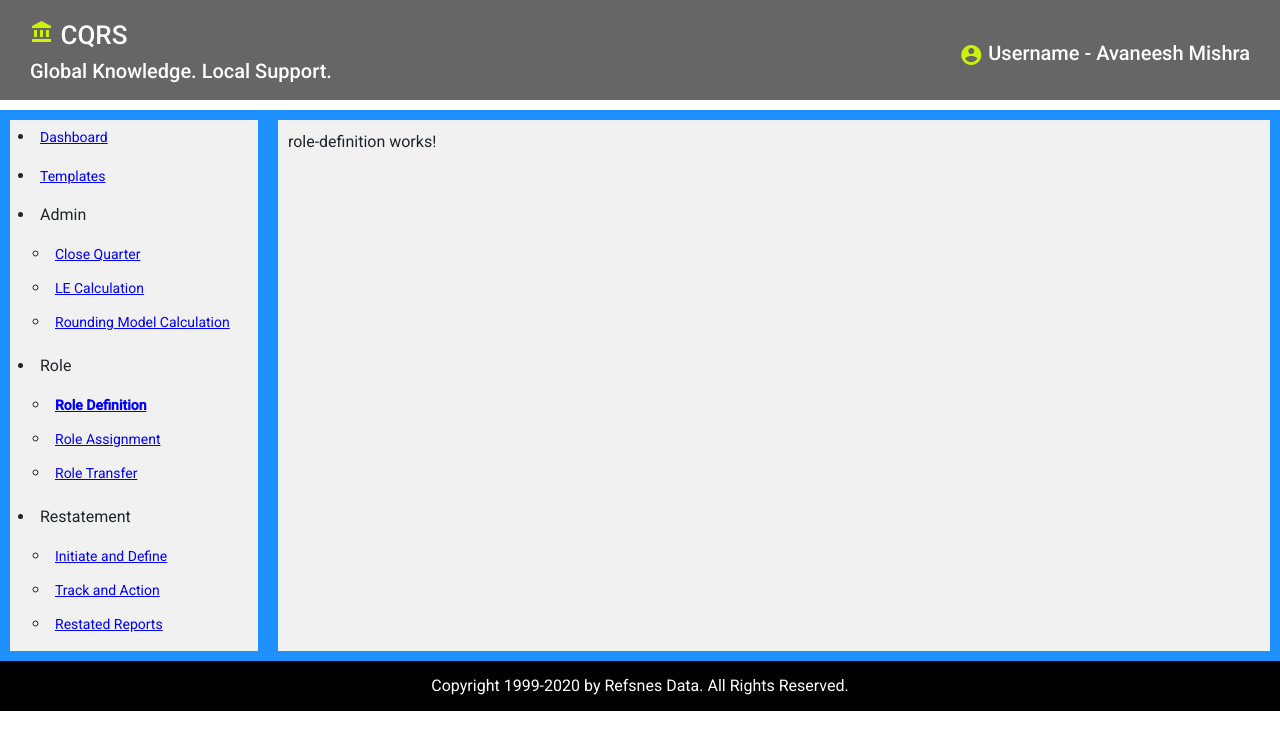
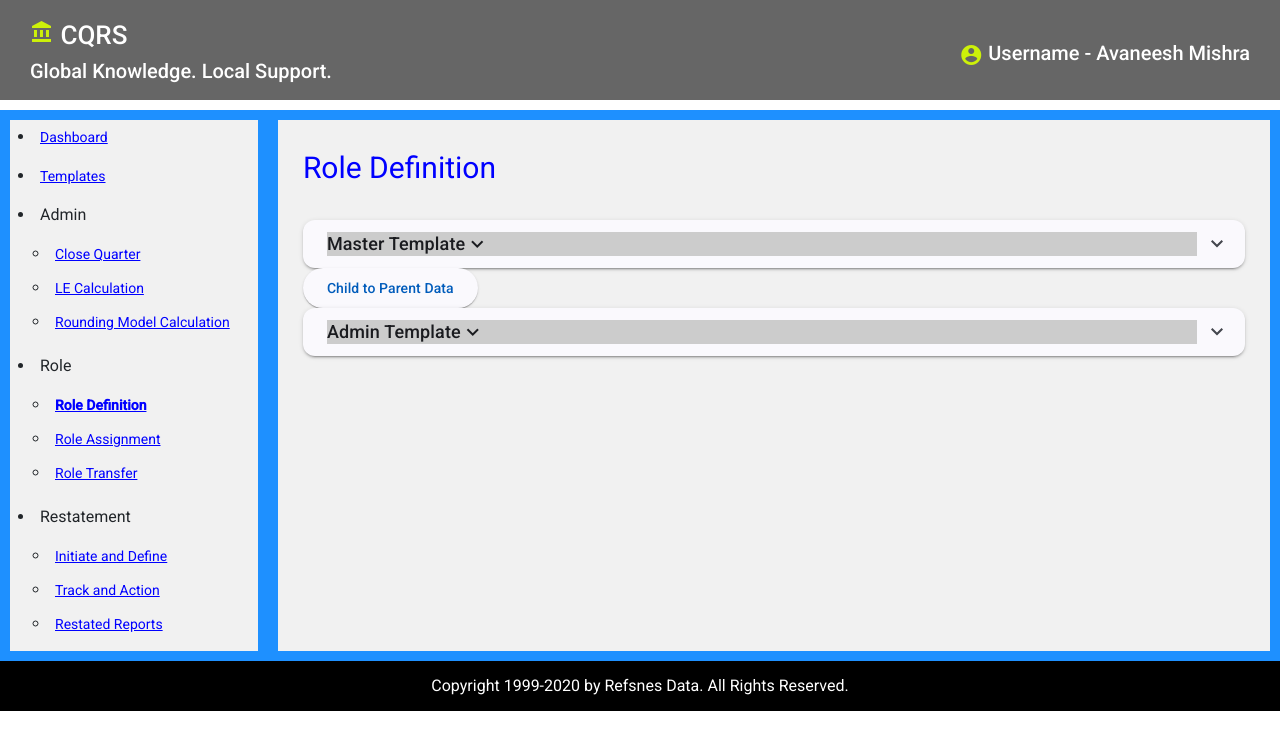
Before and after one commit to Avaneesh3772/Angular19App, an Angular app: page /role/role-definition in a window 1280 px wide. Shown: the top 750 px of the page. Built offline with nearby package versions, Linux system fonts and the light colour scheme.

Commit message:
Angular 19 UI code changes

```diff
--- a/src/app/role/monthly/monthly.component.html
+++ b/src/app/role/monthly/monthly.component.html
@@ -1 +1,39 @@
-<p>monthly works!</p>
+<mat-accordion>
+  <mat-expansion-panel>
+    <mat-expansion-panel-header>
+      <mat-panel-title class="accordion-header">
+        {{ templateName }}
+        <mat-icon>keyboard_arrow_down</mat-icon>
+      </mat-panel-title>
+    </mat-expansion-panel-header>
+
+    @for (item of monthlyTemplateList(); track item.user) {
+      <mat-card class="item-card">
+        <mat-card-content>
+          <div class="info-row">
+            <span class="label">Username —</span>
+            <span class="value">{{ item.user }}</span>
+          </div>
+          <div class="info-row">
+            <span class="label">Month & Year —</span>
+            <span class="value">{{ item.month | monthName }} {{ item.year }}</span>
+          </div>
+          <div class="info-row">
+            <span class="label">Status —</span>
+            <span class="circle-icon" [style.background-color]="checkStatus(item.status)"></span>
+            <span class="value">{{ item.status }}</span>
+          </div>
+          <div class="info-row">
+            <span class="label">Date & Time —</span>
+            <span class="value">{{ dateConvert(item.lastActionDate) }}</span>
+          </div>
+          <div class="info-row">
+            <span class="label">Comments —</span>
+            <span class="value">{{ item.comments }}</span>
+          </div>
+        </mat-card-content>
+      </mat-card>
+    }
+
+  </mat-expansion-panel>
+</mat-accordion>
--- a/src/app/role/monthly/monthly.component.ts
+++ b/src/app/role/monthly/monthly.component.ts
@@ -1,11 +1,35 @@
-import { Component } from '@angular/core';
+import { Component, OnInit, inject, input } from '@angular/core';
+import { ANGULAR_MATERIAL_MODULES } from '../../shared/angular-material';
+import { MonthNamePipe } from '../../shared/pipes/month-name.pipe';
+import { AppCommonService } from '../../shared/services/app-common.service';
+import { DateUtils } from '../../shared/utilities/app.utilities';
+import { TemplateList } from '../role.models';
 
 @Component({
   selector: 'app-monthly',
-  imports: [],
+  standalone: true,
+  imports: [...ANGULAR_MATERIAL_MODULES, MonthNamePipe],
   templateUrl: './monthly.component.html',
   styleUrl: './monthly.component.scss'
 })
-export class MonthlyComponent {
+export class MonthlyComponent implements OnInit {
 
+  // Angular 19 signal-based input — replaces @Input() decorator
+  monthlyTemplateList = input<TemplateList[]>([]);
+
+  private appCommonService = inject(AppCommonService);
+
+  public templateName: string = '';
+
+  ngOnInit(): void {
+    this.templateName = this.monthlyTemplateList()[0]?.template ?? '';
+  }
+
+  checkStatus(status: string): string {
+    return this.appCommonService.getColorForStatus(status);
+  }
+
+  dateConvert(date: string): string {
+    return DateUtils.getUTCFormatTime(date);
+  }
 }
--- a/src/app/role/quarterly/quarterly.component.html
+++ b/src/app/role/quarterly/quarterly.component.html
@@ -1 +1,45 @@
-<p>quarterly works!</p>
+<div class="child-to-parent-section">
+  <button mat-raised-button color="accent" (click)="child2ParentMethod()">
+    Child to Parent Data
+  </button>
+</div>
+
+<mat-accordion>
+  <mat-expansion-panel>
+    <mat-expansion-panel-header>
+      <mat-panel-title class="accordion-header">
+        {{ templateName }}
+        <mat-icon>keyboard_arrow_down</mat-icon>
+      </mat-panel-title>
+    </mat-expansion-panel-header>
+
+    @for (item of quartelyTemplateList(); track item.user) {
+      <mat-card class="item-card">
+        <mat-card-content>
+          <div class="info-row">
+            <span class="label">Username —</span>
+            <span class="value">{{ item.user }}</span>
+          </div>
+          <div class="info-row">
+            <span class="label">Month & Year —</span>
+            <span class="value">{{ item.month | monthName }} {{ item.year }}</span>
+          </div>
+          <div class="info-row">
+            <span class="label">Status —</span>
+            <span class="circle-icon" [style.background-color]="checkStatus(item.status)"></span>
+            <span class="value">{{ item.status }}</span>
+          </div>
+          <div class="info-row">
+            <span class="label">Date & Time —</span>
+            <span class="value">{{ dateConvert(item.lastActionDate) }}</span>
+          </div>
+          <div class="info-row">
+            <span class="label">Comments —</span>
+            <span class="value">{{ item.comments }}</span>
+          </div>
+        </mat-card-content>
+      </mat-card>
+    }
+
+  </mat-expansion-panel>
+</mat-accordion>
--- a/src/app/role/quarterly/quarterly.component.ts
+++ b/src/app/role/quarterly/quarterly.component.ts
@@ -1,11 +1,51 @@
-import { Component } from '@angular/core';
+import { Component, OnInit, inject, input, output } from '@angular/core';
+import { ANGULAR_MATERIAL_MODULES } from '../../shared/angular-material';
+import { MonthNamePipe } from '../../shared/pipes/month-name.pipe';
+import { AppCommonService } from '../../shared/services/app-common.service';
+import { DateUtils } from '../../shared/utilities/app.utilities';
+import { TemplateList } from '../role.models';
+
+export interface Child2ParentData {
+  name: string;
+  city: string;
+  Gender: string;
+}
 
 @Component({
   selector: 'app-quarterly',
-  imports: [],
+  standalone: true,
+  imports: [...ANGULAR_MATERIAL_MODULES, MonthNamePipe],
   templateUrl: './quarterly.component.html',
   styleUrl: './quarterly.component.scss'
 })
-export class QuarterlyComponent {
+export class QuarterlyComponent implements OnInit {
 
+  // Angular 19 signal-based input/output — replaces @Input()/@Output() + EventEmitter
+  quartelyTemplateList = input<TemplateList[]>([]);
+  child2ParentDataTransfer = output<Child2ParentData>();
+
+  private appCommonService = inject(AppCommonService);
+
+  public templateName: string = '';
+
+  ngOnInit(): void {
+    this.templateName = this.quartelyTemplateList()[0]?.template ?? '';
+  }
+
+  checkStatus(status: string): string {
+    return this.appCommonService.getColorForStatus(status);
+  }
+
+  dateConvert(date: string): string {
+    return DateUtils.getUTCFormatTime(date);
+  }
+
+  child2ParentMethod(): void {
+    const emitDataObject: Child2ParentData = {
+      name: 'Andrew',
+      city: 'London',
+      Gender: 'Male'
+    };
+    this.child2ParentDataTransfer.emit(emitDataObject);
+  }
 }
--- a/src/app/role/role-definition/role-definition.component.html
+++ b/src/app/role/role-definition/role-definition.component.html
@@ -1 +1,23 @@
-<p>role-definition works!</p>
+<div class="page-container">
+  <p class="page-title">Role Definition</p>
+
+  @if (displayChild2ParentData) {
+    <mat-card class="child-data-card">
+      <mat-card-content>
+        <p><strong>Name —</strong> {{ displayChild2ParentData.name }}</p>
+        <p><strong>City —</strong> {{ displayChild2ParentData.city }}</p>
+      </mat-card-content>
+    </mat-card>
+  }
+
+  @if (monthlyTemplateList.length > 0) {
+    <app-monthly [monthlyTemplateList]="monthlyTemplateList" />
+  }
+
+  @if (quartelyTemplateList.length > 0) {
+    <app-quarterly
+      [quartelyTemplateList]="quartelyTemplateList"
+      (child2ParentDataTransfer)="printChild2ParentData($event)" />
+  }
+
+</div>
--- a/src/app/role/role-definition/role-definition.component.ts
+++ b/src/app/role/role-definition/role-definition.component.ts
@@ -1,12 +1,58 @@
-import { Component } from '@angular/core';
+import { HttpErrorResponse } from '@angular/common/http';
+import { Component, OnInit, inject } from '@angular/core';
+import { ANGULAR_MATERIAL_MODULES } from '../../shared/angular-material';
+import { frenquencyType, RoleConstants } from '../role.constants';
+import { TemplateList } from '../role.models';
+import { RoleService } from '../role.service';
+import { Child2ParentData, QuarterlyComponent } from '../quarterly/quarterly.component';
+import { MonthlyComponent } from '../monthly/monthly.component';
 
 @Component({
   selector: 'app-role-definition',
   standalone: true,
-  imports: [],
+  imports: [...ANGULAR_MATERIAL_MODULES, MonthlyComponent, QuarterlyComponent],
   templateUrl: './role-definition.component.html',
   styleUrl: './role-definition.component.scss'
 })
-export class RoleDefinitionComponent {
+export class RoleDefinitionComponent implements OnInit {
 
+  private roleService = inject(RoleService);
+
+  public monthlyTemplateList: TemplateList[] = [];
+  public quartelyTemplateList: TemplateList[] = [];
+  public monthlyTemplateListLength: number = 0;
+  public quartelyTemplateListLength: number = 0;
+  public errorMessage: string = '';
+  public displayChild2ParentData: Child2ParentData | null = null;
+
+  ngOnInit(): void {
+    this.getUserData();
+  }
+
+  getUserData(): void {
+    this.roleService.getUsersList(RoleConstants.roleMockDataURL).subscribe({
+      next: (response: TemplateList[]) => {
+        console.log('roleMockData =>', response);
+
+        this.monthlyTemplateList = response.filter(
+          item => item.frequency === frenquencyType.monthly
+        );
+        this.monthlyTemplateListLength = this.monthlyTemplateList.length;
+
+        this.quartelyTemplateList = response.filter(
+          item => item.frequency === frenquencyType.quartely
+        );
+        this.quartelyTemplateListLength = this.quartelyTemplateList.length;
+      },
+      error: (error: HttpErrorResponse) => {
+        this.errorMessage = error.message;
+        console.log('Role Definition error =>', error);
+      }
+    });
+  }
+
+  printChild2ParentData(event: Child2ParentData): void {
+    console.log('Child to Parent event =>', event);
+    this.displayChild2ParentData = event;
+  }
 }
--- a/src/app/role/role.service.ts
+++ b/src/app/role/role.service.ts
@@ -1,9 +1,13 @@
+import { HttpParams } from '@angular/common/http';
 import { Injectable } from '@angular/core';
+import { Observable } from 'rxjs';
+import { WebApiService } from '../web-api.service';
+import { TemplateList } from './role.models';
 
-@Injectable({
-  providedIn: 'root'
-})
-export class RoleService {
+@Injectable({ providedIn: 'root' })
+export class RoleService extends WebApiService {
 
-  constructor() { }
+  getUsersList(apiURL: string, httpParams?: HttpParams): Observable<TemplateList[]> {
+    return this.baseHttpGetRequest<TemplateList[]>(apiURL, httpParams);
+  }
 }
```
